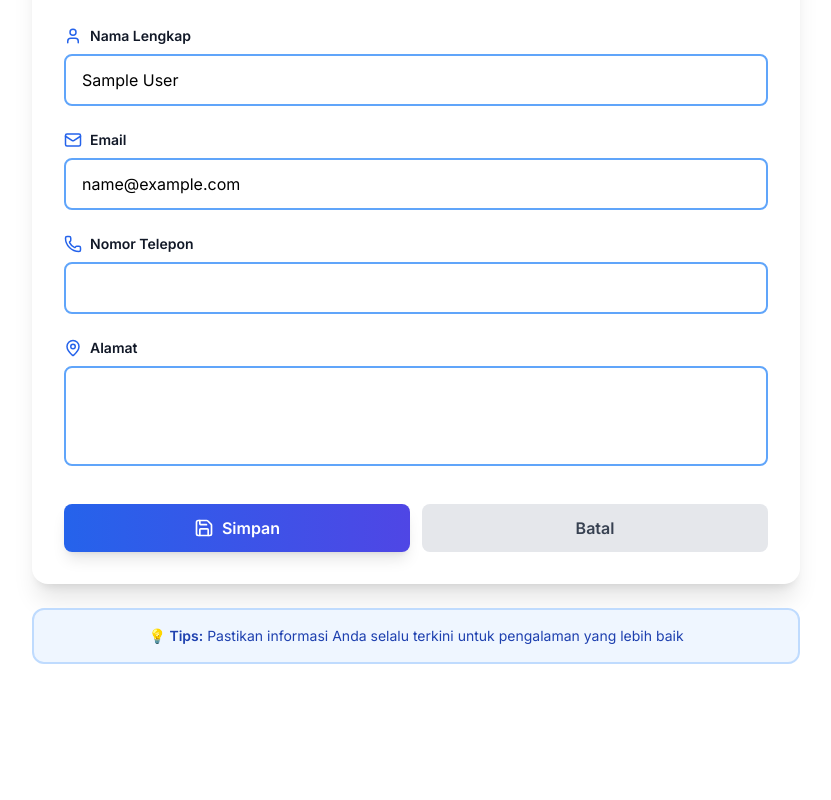
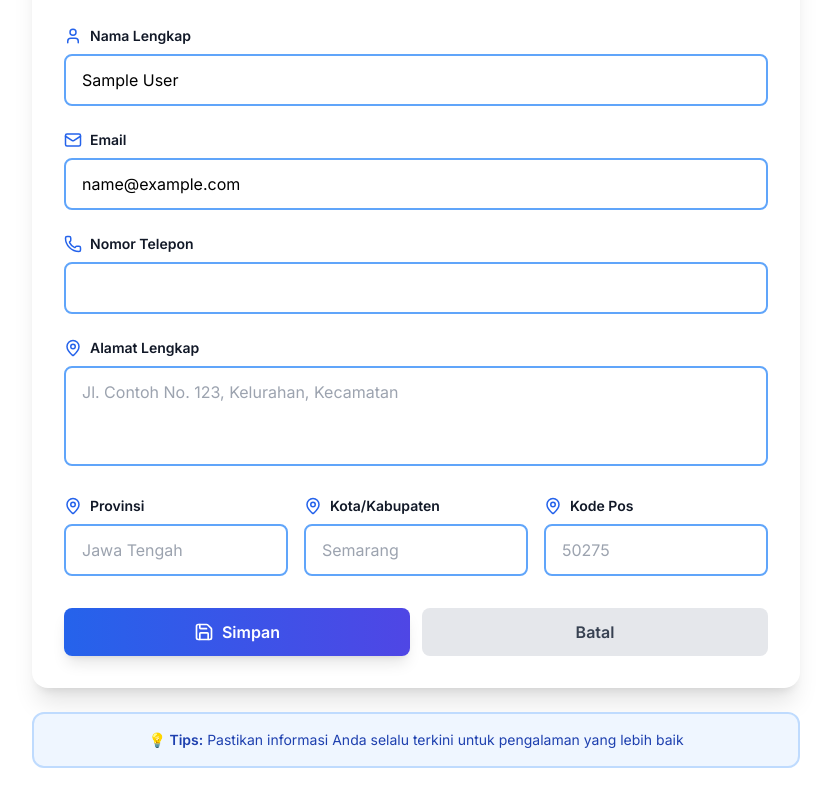
Before and after one commit to Tengku-Abah/Tubes-PBP, a Next.js app: page /Profile in a window 1280 px wide. Shown: the part 422-1222 px from the top of the page, without its empty margins (224-1055 px from the left). Before the commit the page ends 1118 px from the top, so only its background shows below. Built offline with nearby package versions, Linux system fonts and the light colour scheme; no server answers; the database is empty; sample sign-in values are in the browser's storage.

Commit message:
feat : add specific address api

```diff
--- a/src/app/Admin/page.tsx
+++ b/src/app/Admin/page.tsx
@@ -1194,8 +1194,7 @@ const getStatusText = (status: string): string => {
                     <td className="px-6 py-4 whitespace-nowrap text-sm text-gray-900">{formatCurrency(order.total)}</td>
                     <td className="px-6 py-4 whitespace-nowrap">
                       <span
-                        className={`px-3 py-1 rounded-full text-xs font-medium ${
-                          order.status === "completed"
+                        className={`px-3 py-1 rounded-full text-xs font-medium ${order.status === "completed"
                             ? "bg-green-100 text-green-800"
                             : order.status === "processing"
                               ? "bg-blue-100 text-blue-800"
--- a/src/app/Profile/page.tsx
+++ b/src/app/Profile/page.tsx
@@ -11,6 +11,9 @@ interface UserProfile {
   email: string;
   phone: string;
   address: string;
+  Provinsi?: string;
+  Kota?: string;
+  Kode_pose?: string;
 }
 
 export default function ProfileSettings() {
@@ -23,7 +26,10 @@ export default function ProfileSettings() {
     name: '',
     email: '',
     phone: '',
-    address: ''
+    address: '',
+    Provinsi: '',
+    Kota: '',
+    Kode_pose: ''
   });
   const [avatarUrl, setAvatarUrl] = useState<string | null>(null);
   const [avatarPath, setAvatarPath] = useState<string | null>(null);
@@ -34,7 +40,10 @@ export default function ProfileSettings() {
     name: '',
     email: '',
     phone: '',
-    address: ''
+    address: '',
+    Provinsi: '',
+    Kota: '',
+    Kode_pose: ''
   });
 
   // Load user data on component mount
@@ -48,11 +57,22 @@ export default function ProfileSettings() {
         }
 
         setUser(currentUser);
+
+        // Fetch full user data from database including Provinsi, Kota, Kode_pose
+        const { data: dbUser } = await supabase
+          .from('users')
+          .select('name, email, phone, address, "Provinsi", "Kota", "Kode_pose", user_avatar')
+          .eq('id', currentUser.id)
+          .single();
+
         const userProfile = {
-          name: currentUser.name || '',
-          email: currentUser.email || '',
-          phone: currentUser.phone || '',
-          address: currentUser.address || ''
+          name: dbUser?.name || currentUser.name || '',
+          email: dbUser?.email || currentUser.email || '',
+          phone: dbUser?.phone || currentUser.phone || '',
+          address: dbUser?.address || currentUser.address || '',
+          Provinsi: dbUser?.Provinsi || '',
+          Kota: dbUser?.Kota || '',
+          Kode_pose: dbUser?.Kode_pose || ''
         };
 
         setProfile(userProfile);
@@ -60,22 +80,12 @@ export default function ProfileSettings() {
           name: userProfile.name,
           email: userProfile.email,
           phone: userProfile.phone,
-          address: userProfile.address
+          address: userProfile.address,
+          Provinsi: userProfile.Provinsi,
+          Kota: userProfile.Kota,
+          Kode_pose: userProfile.Kode_pose
         });
-        const storedAvatarUrl = sessionStorage.getItem('user_avatar_url');
-        const storedAvatarPath = sessionStorage.getItem('user_avatar_path');
-        if (storedAvatarUrl) setAvatarUrl(storedAvatarUrl);
-        if (storedAvatarPath) setAvatarPath(storedAvatarPath);
-
-        // Jika URL avatar belum ada di sessionStorage, coba ambil dari database
-        if (!storedAvatarUrl && currentUser?.id) {
-          try {
-            const { data: dbUser } = await supabase
-              .from('users')
-              .select('user_avatar, name')
-              .eq('id', currentUser.id)
-              .single();
-
+        // Handle avatar URL from database
         const rawAvatar = (dbUser as any)?.user_avatar as string | null;
         if (rawAvatar) {
           // Jika sudah berupa URL penuh, langsung gunakan
@@ -99,10 +109,6 @@ export default function ProfileSettings() {
             }
           }
         }
-          } catch (e) {
-            console.error('Resolve avatar from DB error:', e);
-          }
-        }
         setLoading(false);
       } catch (error) {
         console.error('Error loading user data:', error);
@@ -119,7 +125,10 @@ export default function ProfileSettings() {
       name: profile.name,
       email: profile.email,
       phone: profile.phone,
-      address: profile.address
+      address: profile.address,
+      Provinsi: profile.Provinsi,
+      Kota: profile.Kota,
+      Kode_pose: profile.Kode_pose
     });
   };
 
@@ -138,7 +147,10 @@ export default function ProfileSettings() {
           name: tempProfile.name,
           email: tempProfile.email,
           phone: tempProfile.phone,
-          address: tempProfile.address
+          address: tempProfile.address,
+          Provinsi: tempProfile.Provinsi,
+          Kota: tempProfile.Kota,
+          Kode_pose: tempProfile.Kode_pose
         }),
       });
 
@@ -150,7 +162,10 @@ export default function ProfileSettings() {
           name: tempProfile.name,
           email: tempProfile.email,
           phone: tempProfile.phone,
-          address: tempProfile.address
+          address: tempProfile.address,
+          Provinsi: tempProfile.Provinsi,
+          Kota: tempProfile.Kota,
+          Kode_pose: tempProfile.Kode_pose
         };
         setProfile(updatedProfile);
 
@@ -161,6 +176,9 @@ export default function ProfileSettings() {
           email: tempProfile.email,
           phone: tempProfile.phone,
           address: tempProfile.address,
+          Provinsi: tempProfile.Provinsi,
+          Kota: tempProfile.Kota,
+          Kode_pose: tempProfile.Kode_pose,
           avatar: avatarUrl || undefined
         };
         sessionStorage.setItem('user', JSON.stringify(updatedUser));
@@ -327,7 +345,10 @@ export default function ProfileSettings() {
       name: profile.name,
       email: profile.email,
       phone: profile.phone,
-      address: profile.address
+      address: profile.address,
+      Provinsi: profile.Provinsi,
+      Kota: profile.Kota,
+      Kode_pose: profile.Kode_pose
     });
     setIsEditing(false);
   };
@@ -425,8 +446,7 @@ export default function ProfileSettings() {
                   value={isEditing ? tempProfile.name : profile.name}
                   onChange={(e) => handleChange('name', e.target.value)}
                   disabled={!isEditing}
-                  className={`w-full px-4 py-3 rounded-lg border-2 transition-all ${
-                    isEditing
+                  className={`w-full px-4 py-3 rounded-lg border-2 transition-all ${isEditing
                       ? 'border-primary-400 focus:border-primary-600 focus:outline-none bg-white'
                       : 'border-gray-200 bg-gray-50 text-gray-700'
                     }`}
@@ -444,8 +464,7 @@ export default function ProfileSettings() {
                   value={isEditing ? tempProfile.email : profile.email}
                   onChange={(e) => handleChange('email', e.target.value)}
                   disabled={!isEditing}
-                  className={`w-full px-4 py-3 rounded-lg border-2 transition-all ${
-                    isEditing
+                  className={`w-full px-4 py-3 rounded-lg border-2 transition-all ${isEditing
                       ? 'border-primary-400 focus:border-primary-600 focus:outline-none bg-white'
                       : 'border-gray-200 bg-gray-50 text-gray-700'
                     }`}
@@ -463,8 +482,7 @@ export default function ProfileSettings() {
                   value={isEditing ? tempProfile.phone : profile.phone}
                   onChange={(e) => handleChange('phone', e.target.value)}
                   disabled={!isEditing}
-                  className={`w-full px-4 py-3 rounded-lg border-2 transition-all ${
-                    isEditing
+                  className={`w-full px-4 py-3 rounded-lg border-2 transition-all ${isEditing
                       ? 'border-primary-400 focus:border-primary-600 focus:outline-none bg-white'
                       : 'border-gray-200 bg-gray-50 text-gray-700'
                     }`}
@@ -475,19 +493,80 @@ export default function ProfileSettings() {
               <div className="group">
                 <label className="flex items-center text-sm font-semibold text-gray-900 mb-2">
                   <MapPin size={18} className="mr-2 text-primary-600" />
-                  Alamat
+                  Alamat Lengkap
                 </label>
                 <textarea
                   value={isEditing ? tempProfile.address : profile.address}
                   onChange={(e) => handleChange('address', e.target.value)}
                   disabled={!isEditing}
                   rows={3}
-                  className={`w-full px-4 py-3 rounded-lg border-2 transition-all resize-none ${
-                    isEditing
+                  className={`w-full px-4 py-3 rounded-lg border-2 transition-all resize-none ${isEditing
                       ? 'border-primary-400 focus:border-primary-600 focus:outline-none bg-white'
                       : 'border-gray-200 bg-gray-50 text-gray-700'
                     }`}
+                  placeholder="Jl. Contoh No. 123, Kelurahan, Kecamatan"
                 />
+              </div>
+
+              {/* Grid for Provinsi, Kota, Kode Pos */}
+              <div className="grid grid-cols-1 md:grid-cols-3 gap-4">
+                {/* Provinsi */}
+                <div className="group">
+                  <label className="flex items-center text-sm font-semibold text-gray-900 mb-2">
+                    <MapPin size={18} className="mr-2 text-primary-600" />
+                    Provinsi
+                  </label>
+                  <input
+                    type="text"
+                    value={isEditing ? tempProfile.Provinsi : profile.Provinsi}
+                    onChange={(e) => handleChange('Provinsi', e.target.value)}
+                    disabled={!isEditing}
+                    className={`w-full px-4 py-3 rounded-lg border-2 transition-all ${isEditing
+                        ? 'border-primary-400 focus:border-primary-600 focus:outline-none bg-white'
+                        : 'border-gray-200 bg-gray-50 text-gray-700'
+                      }`}
+                    placeholder="Jawa Tengah"
+                  />
+                </div>
+
+                {/* Kota */}
+                <div className="group">
+                  <label className="flex items-center text-sm font-semibold text-gray-900 mb-2">
+                    <MapPin size={18} className="mr-2 text-primary-600" />
+                    Kota/Kabupaten
+                  </label>
+                  <input
+                    type="text"
+                    value={isEditing ? tempProfile.Kota : profile.Kota}
+                    onChange={(e) => handleChange('Kota', e.target.value)}
+                    disabled={!isEditing}
+                    className={`w-full px-4 py-3 rounded-lg border-2 transition-all ${isEditing
+                        ? 'border-primary-400 focus:border-primary-600 focus:outline-none bg-white'
+                        : 'border-gray-200 bg-gray-50 text-gray-700'
+                      }`}
+                    placeholder="Semarang"
+                  />
+                </div>
+
+                {/* Kode Pos */}
+                <div className="group">
+                  <label className="flex items-center text-sm font-semibold text-gray-900 mb-2">
+                    <MapPin size={18} className="mr-2 text-primary-600" />
+                    Kode Pos
+                  </label>
+                  <input
+                    type="text"
+                    value={isEditing ? tempProfile.Kode_pose : profile.Kode_pose}
+                    onChange={(e) => handleChange('Kode_pose', e.target.value)}
+                    disabled={!isEditing}
+                    maxLength={5}
+                    className={`w-full px-4 py-3 rounded-lg border-2 transition-all ${isEditing
+                        ? 'border-primary-400 focus:border-primary-600 focus:outline-none bg-white'
+                        : 'border-gray-200 bg-gray-50 text-gray-700'
+                      }`}
+                    placeholder="50275"
+                  />
+                </div>
               </div>
             </div>
 
--- a/src/app/api/financial/route.ts
+++ b/src/app/api/financial/route.ts
@@ -140,7 +140,7 @@ export async function GET(request: NextRequest) {
         // Distribute sales more realistically across products
         const basePopularity = Math.random(); // Random popularity factor
         const categoryMultiplier = product.category === 'Sepatu' ? 1.2 :
-                                 product.category === 'Sandal' ? 0.8 : 1.0;
+          product.category === 'Sandal' ? 0.8 : 1.0;
 
         // Calculate estimated sales based on completed orders and product popularity
         const estimatedSalesRatio = (basePopularity * categoryMultiplier) / products.length;
--- a/src/app/api/user/route.ts
+++ b/src/app/api/user/route.ts
@@ -315,7 +315,7 @@ export async function GET(request: NextRequest) {
 export async function PUT(request: NextRequest) {
   try {
     const body = await request.json();
-    const { id, name, email, phone, address, role, is_active, user_avatar } = body;
+    const { id, name, email, phone, address, role, is_active, user_avatar, Provinsi, Kota, Kode_pose } = body;
 
     // Validasi input
     if (!id) {
@@ -333,7 +333,10 @@ export async function PUT(request: NextRequest) {
       ...(address && { address }),
       ...(role && { role }),
       ...(is_active !== undefined && { is_active }),
-      ...(user_avatar !== undefined && { user_avatar })
+      ...(user_avatar !== undefined && { user_avatar }),
+      ...(Provinsi !== undefined && { Provinsi }),
+      ...(Kota !== undefined && { Kota }),
+      ...(Kode_pose !== undefined && { Kode_pose })
     };
 
     const { data: updatedUser, error } = await dbHelpers.updateUser(id, updateData);
--- a/src/app/checkout/page.tsx
+++ b/src/app/checkout/page.tsx
@@ -7,6 +7,7 @@ import useCart from '../../hooks/useCart'
 import { getCurrentUser, getAuthHeaders } from '../../lib/auth'
 import PopupAlert from '../../components/PopupAlert'
 import { usePopupAlert } from '../../hooks/usePopupAlert'
+import { supabase } from '@/lib/supabaseClient'
 
 
 export default function CheckoutPage() {
@@ -78,6 +79,38 @@ export default function CheckoutPage() {
             setContactName((prev: string) => prev || user.name || '')
             setContactEmail((prev: string) => prev || user.email || '')
             setPhoneNumber((prev: string) => prev || user.phone || '')
+
+            // Fetch address data from Supabase including Provinsi, Kota, Kode_pose
+            const fetchUserAddressData = async () => {
+                try {
+                    const { data: dbUser } = await supabase
+                        .from('users')
+                        .select('address, "Provinsi", "Kota", "Kode_pose"')
+                        .eq('id', user.id)
+                        .single();
+
+                    if (dbUser) {
+                        // Only set if not null/undefined
+                        if (dbUser.address) {
+                            setAddress((prev: string) => prev || dbUser.address || '')
+                        }
+                        if (dbUser.Provinsi) {
+                            setProvince((prev: string) => prev || dbUser.Provinsi || '')
+                        }
+                        if (dbUser.Kota) {
+                            setCity((prev: string) => prev || dbUser.Kota || '')
+                        }
+                        if (dbUser.Kode_pose) {
+                            setPostalCode((prev: string) => prev || dbUser.Kode_pose || '')
+                        }
+                    }
+                } catch (error) {
+                    console.error('Error fetching user address data:', error);
+                    // Jika error atau null, biarkan kosong (tidak set apapun)
+                }
+            };
+
+            fetchUserAddressData();
         }
     }, [user])
 
```
Lines whose indentation alone changed are shown as unchanged.
